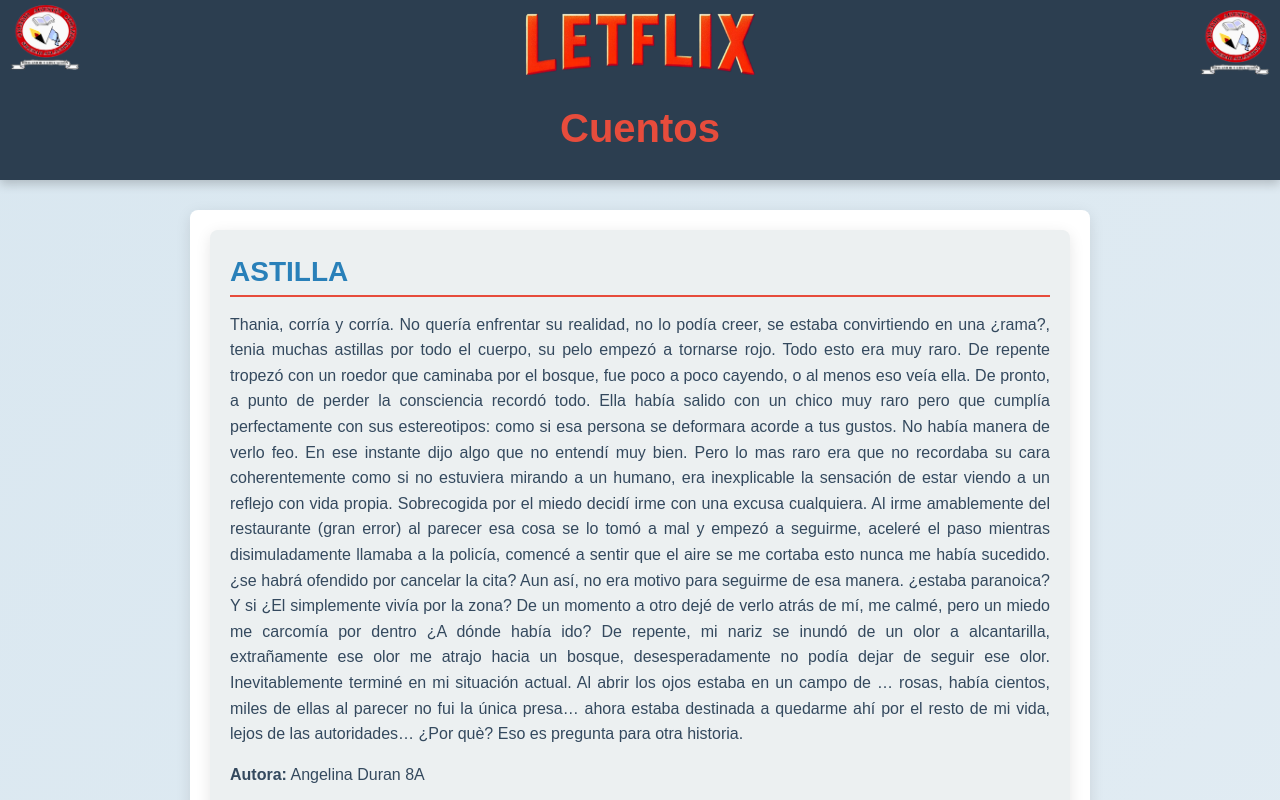
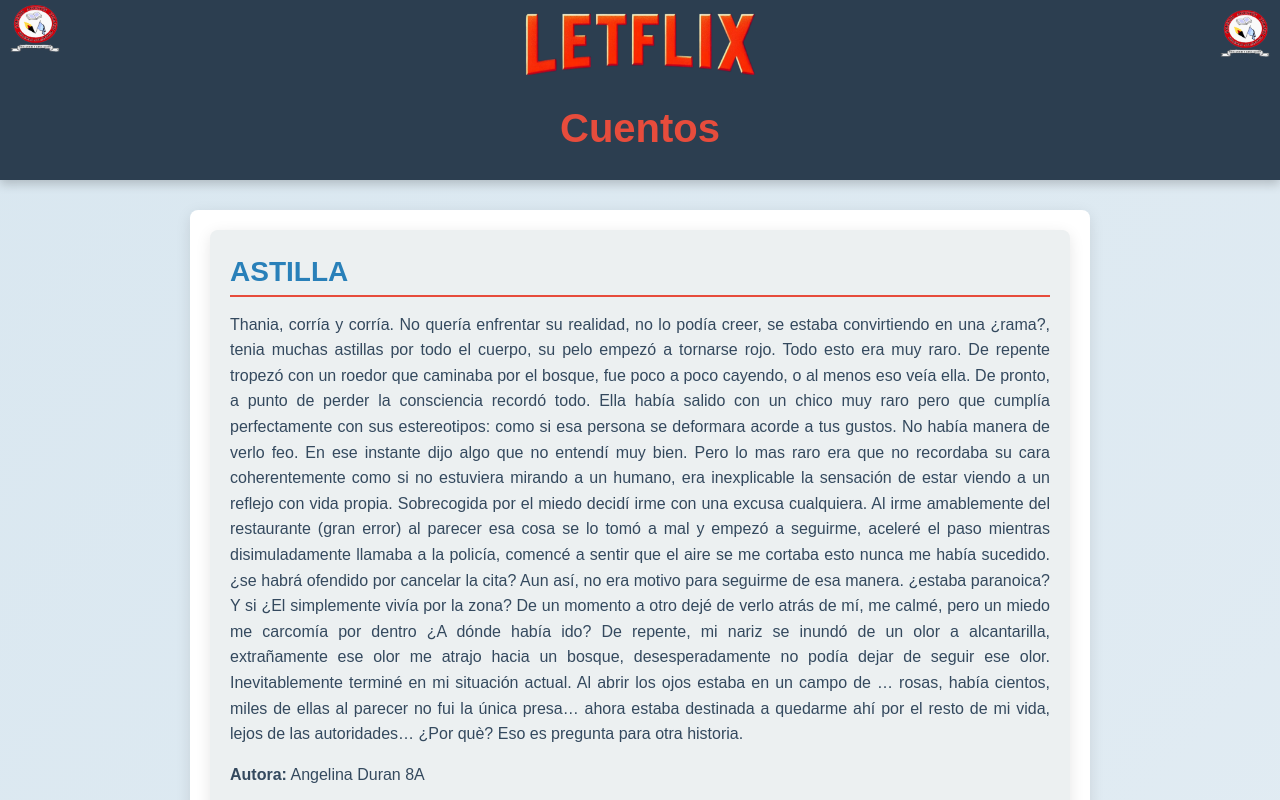
Before and after one commit to Zickzck/Letflix.github.io, a plain HTML site: page Cuentos.html in a window 1280 px wide. Shown: the top 800 px of the page. Drawn offline with Linux system fonts and the light colour scheme.

Commit message:
Logo widht

```diff
--- a/styles2.css
+++ b/styles2.css
@@ -38,7 +38,7 @@
     }
 
     .logo-header-left, .logo-header-right {
-        width: 70px; /* Tamaño más grande para el logo */
+        width: 50px; /* Tamaño más grande para el logo */
         height: auto;
         position: absolute;
 
```
